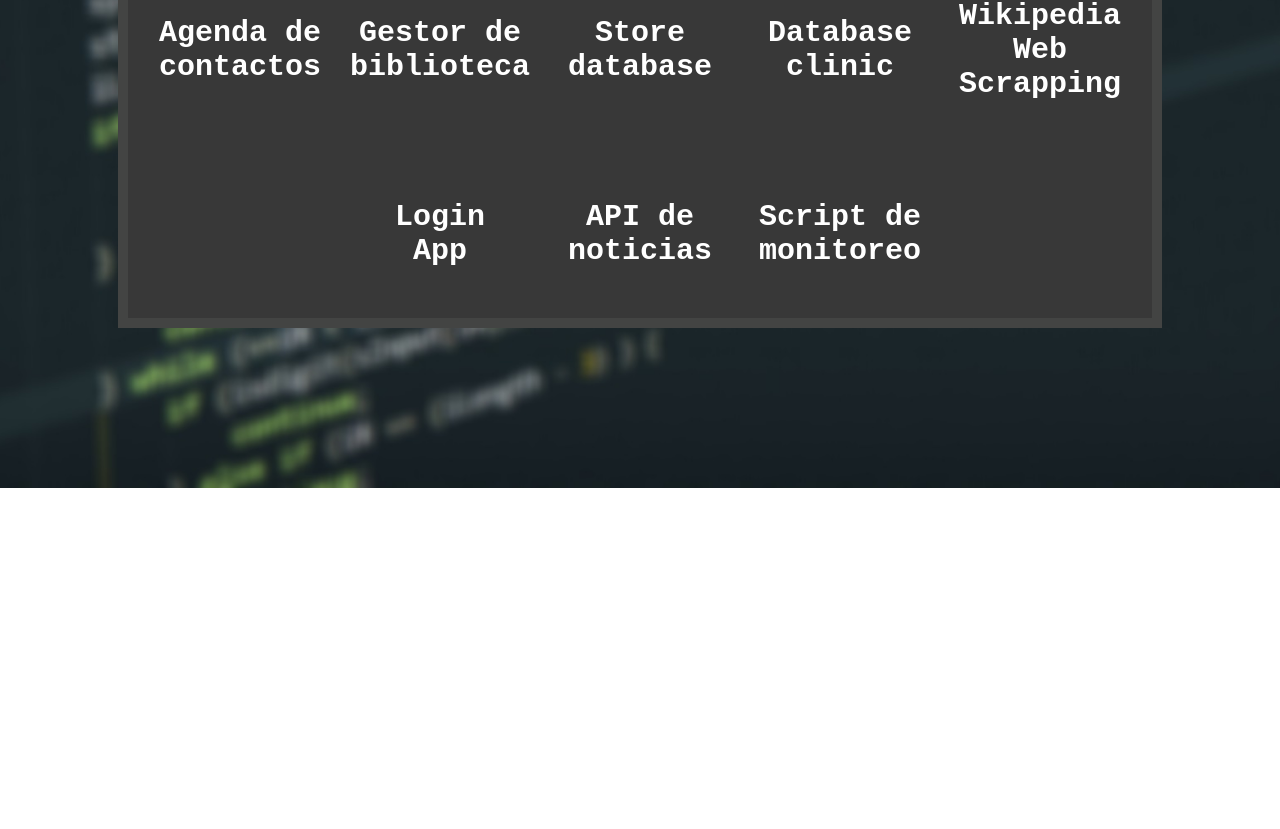
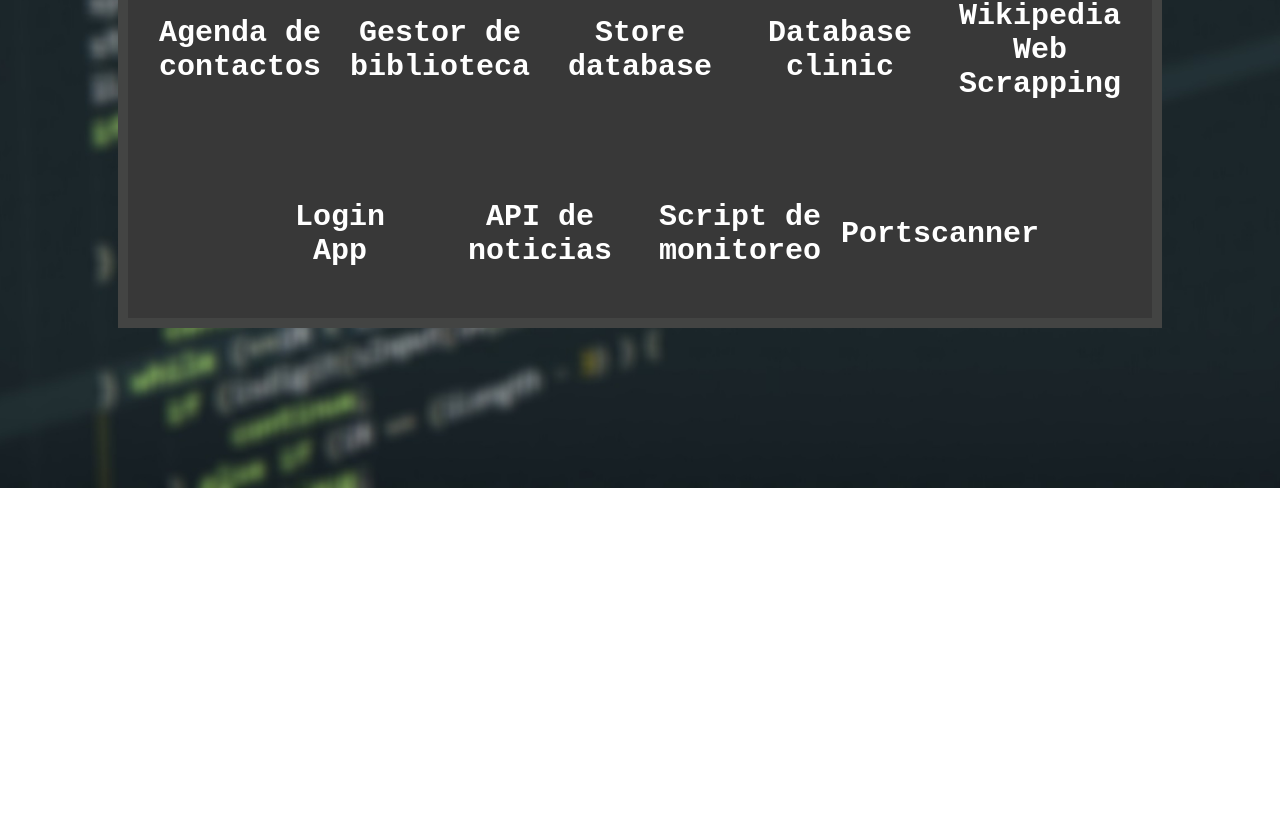
Before and after one commit to Emanuel-Comas/Portfolio, a plain HTML site: page index.html in a window 1280 px wide. Shown: the part 1824-2653 px from the top of the page. Drawn offline with Linux system fonts and the light colour scheme.

Commit message:
Added a new project 'PortScanner'.

```diff
--- a/index.html
+++ b/index.html
@@ -73,6 +73,9 @@
             <div>
                 <h3><a href="https://github.com/Emanuel-Comas/MonitoreadorDirectorio" target="_blank" class="efecto">Script de monitoreo</a></h3>
             </div>
+            <div>
+                <h3><a href="https://github.com/Emanuel-Comas/Portscanner" target="_blank" class="efecto">Portscanner</a></h3>
+            </div>
         </div>
     </section>
 
```
